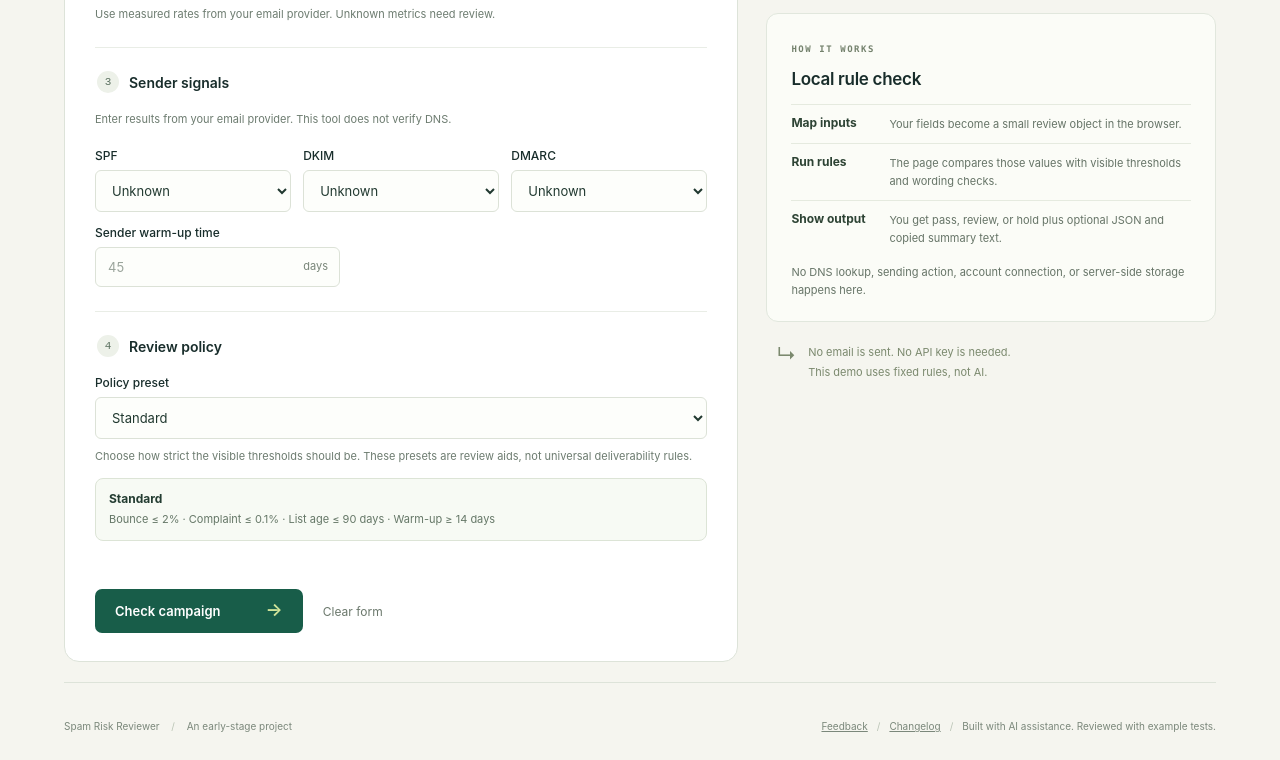
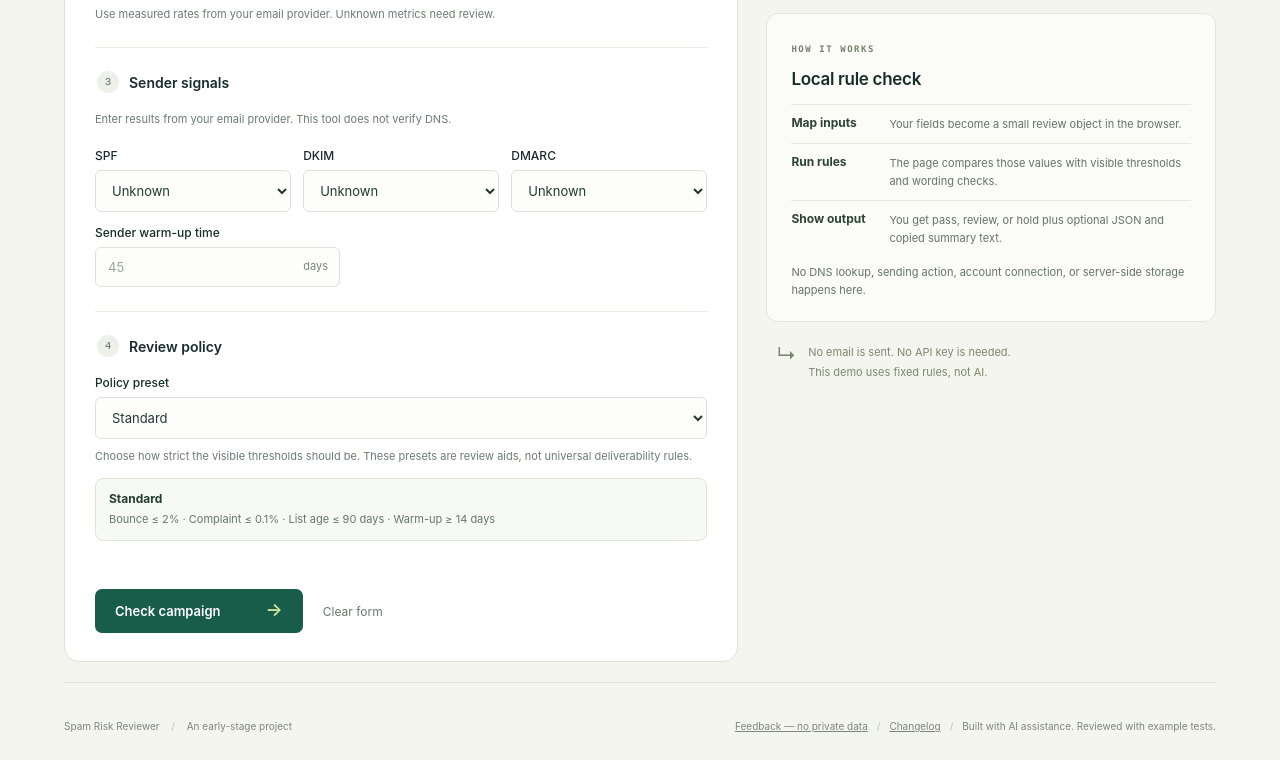
Before and after one commit to Li-AmG/spam-risk-reviewer, a website with bundled scripts: page index.html in a window 1280 px wide. Shown: the part 1434-2194 px from the top of the page. Built offline with nearby package versions, Linux system fonts and the light colour scheme.

Commit message:
Clarify feedback privacy reminder

```diff
--- a/index.html
+++ b/index.html
@@ -108,7 +108,7 @@
         <div class="small-note"><span aria-hidden="true">↳</span><p>No email is sent. No API key is needed.<br>This demo uses fixed rules, not AI.</p></div>
       </aside>
     </div>
-    <footer><span>Spam Risk Reviewer <span class="footer-sep">/</span> An early-stage project</span><span><a href="https://github.com/Li-AmG/spam-risk-reviewer/issues/6" target="_blank" rel="noopener noreferrer">Feedback</a><span class="footer-sep">/</span><a href="https://github.com/Li-AmG/spam-risk-reviewer/blob/main/CHANGELOG.md" target="_blank" rel="noopener noreferrer">Changelog</a><span class="footer-sep">/</span>Built with AI assistance. Reviewed with example tests.</span></footer>
+    <footer><span>Spam Risk Reviewer <span class="footer-sep">/</span> An early-stage project</span><span><a href="https://github.com/Li-AmG/spam-risk-reviewer/issues/6" target="_blank" rel="noopener noreferrer">Feedback — no private data</a><span class="footer-sep">/</span><a href="https://github.com/Li-AmG/spam-risk-reviewer/blob/main/CHANGELOG.md" target="_blank" rel="noopener noreferrer">Changelog</a><span class="footer-sep">/</span>Built with AI assistance. Reviewed with example tests.</span></footer>
   </main>
 </body>
 </html>
```
Also changed, not shown: CHANGELOG.md, README.md.
